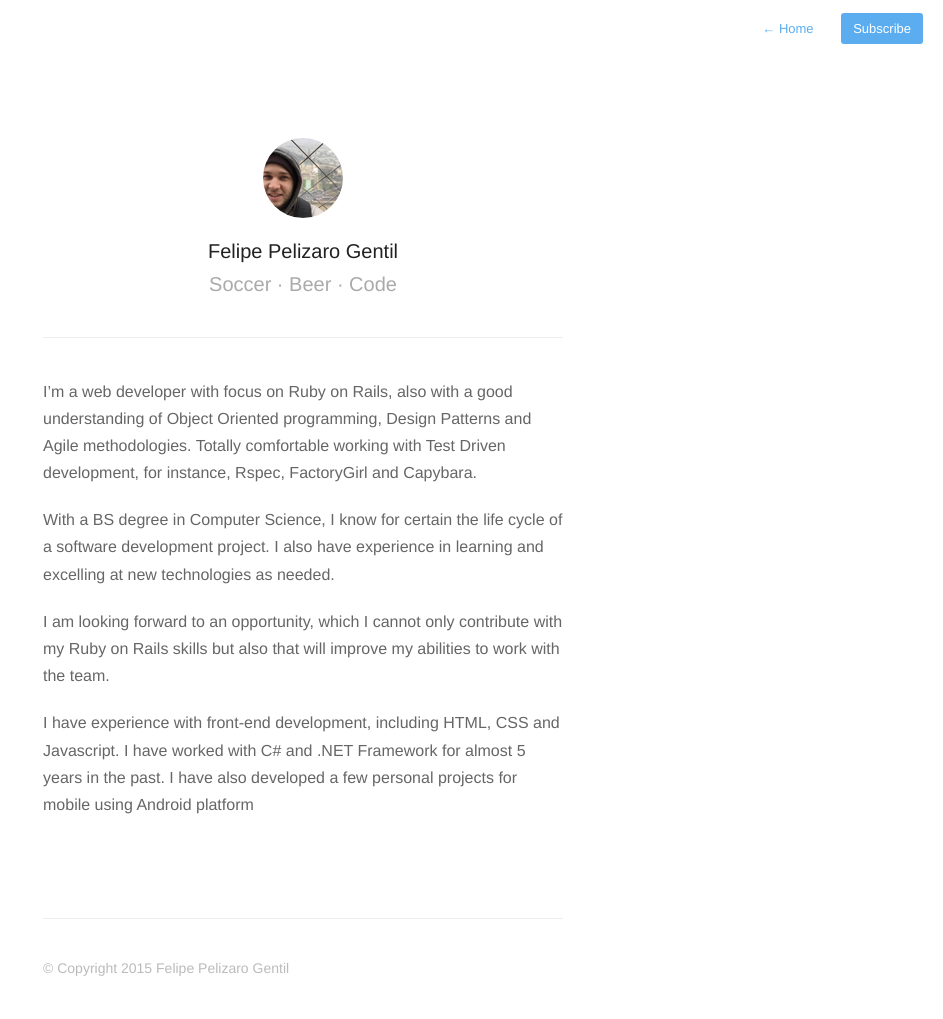
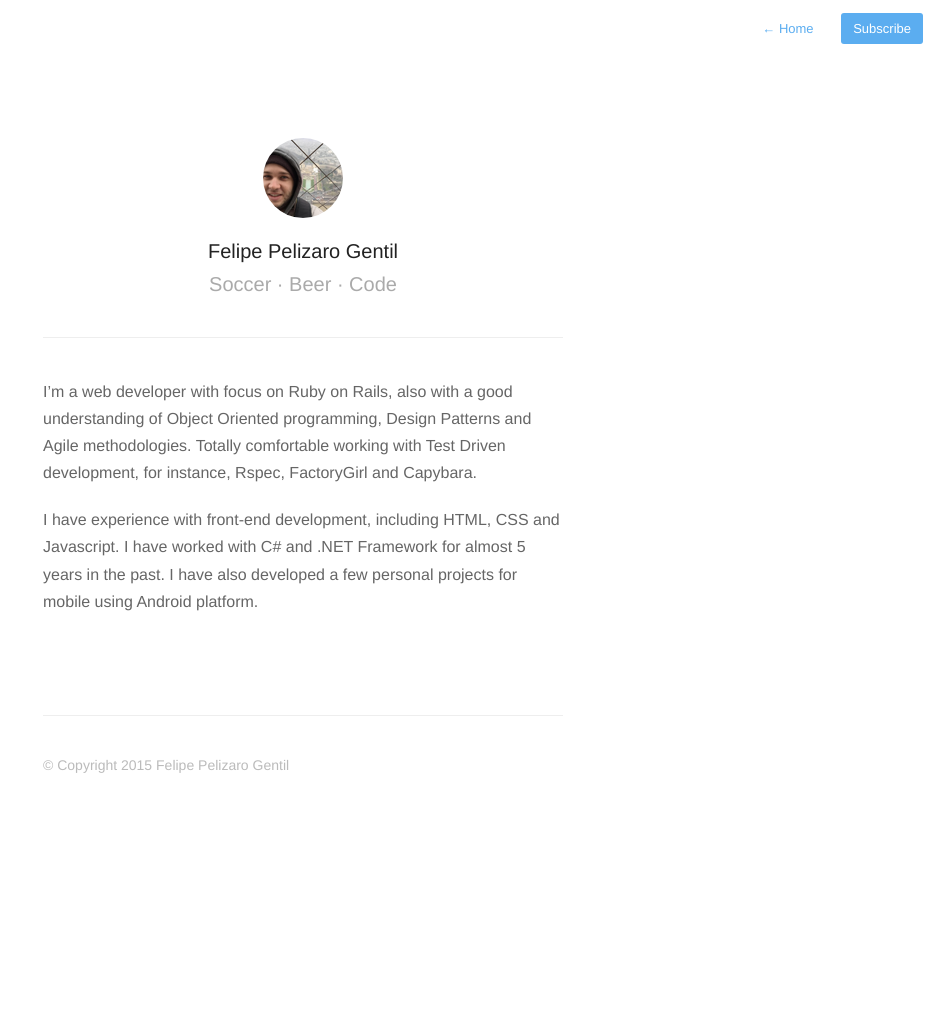
Before and after one commit to fpgentil/fpgentil.github.io, a Jekyll site: the page built from about.md, in a window 1280 px wide. Shown: the whole page, without its empty margins (337-1280 px from the left). Built offline with Jekyll 4.4.1, drawn with Linux system fonts in a browser that asks for light colours; nearby versions of some CDN libraries; Markdown is read by kramdown in place of the engine named in the settings; after the commit the page ends 900 px from its top, so only the background shows below that.

Commit message:
Update about.md

```diff
--- a/about.md
+++ b/about.md
@@ -6,10 +6,6 @@ profile: true
 
 I’m a web developer with focus on Ruby on Rails, also with a good understanding of Object Oriented programming, Design Patterns and Agile methodologies. Totally comfortable working with Test Driven development, for instance, Rspec, FactoryGirl and Capybara.
 
-With a BS degree in Computer Science, I know for certain the life cycle of a software development project. I also have experience in learning and excelling at new technologies as needed.
-
-I am looking forward to an opportunity, which I cannot only contribute with my Ruby on Rails skills but also that will improve my abilities to work with the team.
-
-I have experience with front-end development, including HTML, CSS and Javascript. I have worked with C# and .NET Framework for almost 5 years in the past. I have also developed a few personal projects for mobile using Android platform
+I have experience with front-end development, including HTML, CSS and Javascript. I have worked with C# and .NET Framework for almost 5 years in the past. I have also developed a few personal projects for mobile using Android platform.
 
 {% include footer.html %}
```
